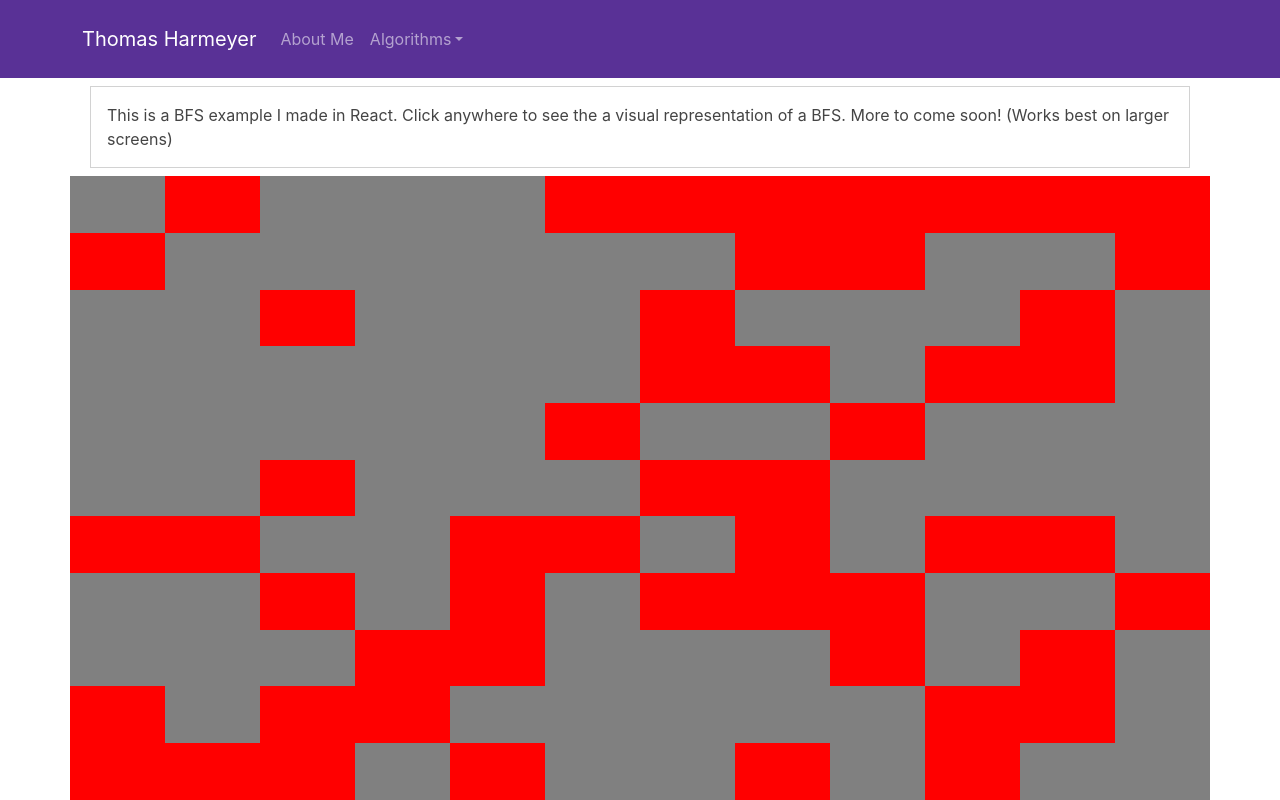
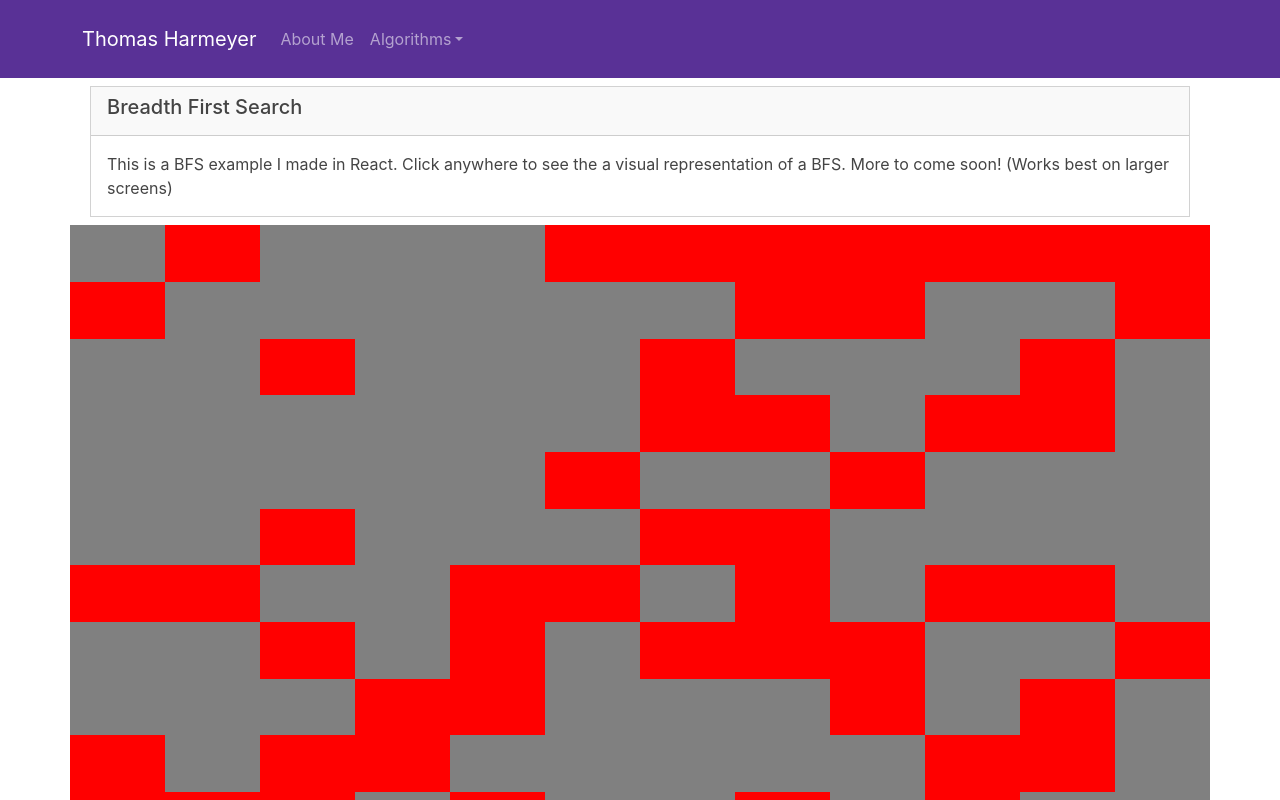
Before and after one commit to thomas-harmeyer/portfolio, a React (Create React App) app: page /algorithms/bfs in a window 1280 px wide. Shown: the top 800 px of the page. Built offline with nearby package versions, Linux system fonts and the light colour scheme.

Commit message:
Added card headers

```diff
--- a/src/components/algorithms/BFS.jsx
+++ b/src/components/algorithms/BFS.jsx
@@ -145,6 +145,9 @@ const BFS = () => {
         <Row className="p-2">
           <Col>
             <Card>
+              <Card.Header>
+                <Card.Title>Breadth First Search</Card.Title>
+              </Card.Header>
               <Card.Body>
                 This is a BFS example I made in React. Click anywhere to see the
                 a visual representation of a BFS. More to come soon! (Works best
@@ -162,6 +165,9 @@ const BFS = () => {
       <br></br>
       <br></br>
       <br></br>
+      <br></br>
+      <br></br>
+      <br></br>
     </>
   );
 };
--- a/src/components/algorithms/DFS.jsx
+++ b/src/components/algorithms/DFS.jsx
@@ -119,6 +119,9 @@ const BFS = () => {
         <Row className="p-2">
           <Col>
             <Card>
+              <Card.Header>
+                <Card.Title>Depth First Search</Card.Title>
+              </Card.Header>
               <Card.Body>
                 This is a DFS example I made in React. Click anywhere to see the
                 a visual representation of a DFS. More to come soon! (Works best
@@ -136,6 +139,9 @@ const BFS = () => {
       <br></br>
       <br></br>
       <br></br>
+      <br></br>
+      <br></br>
+      <br></br>
     </>
   );
 };
```
